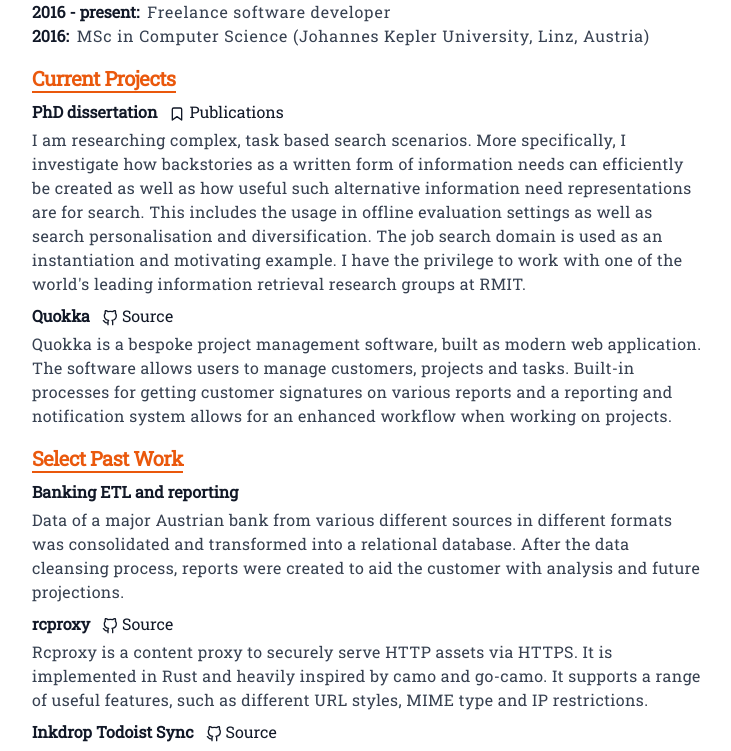
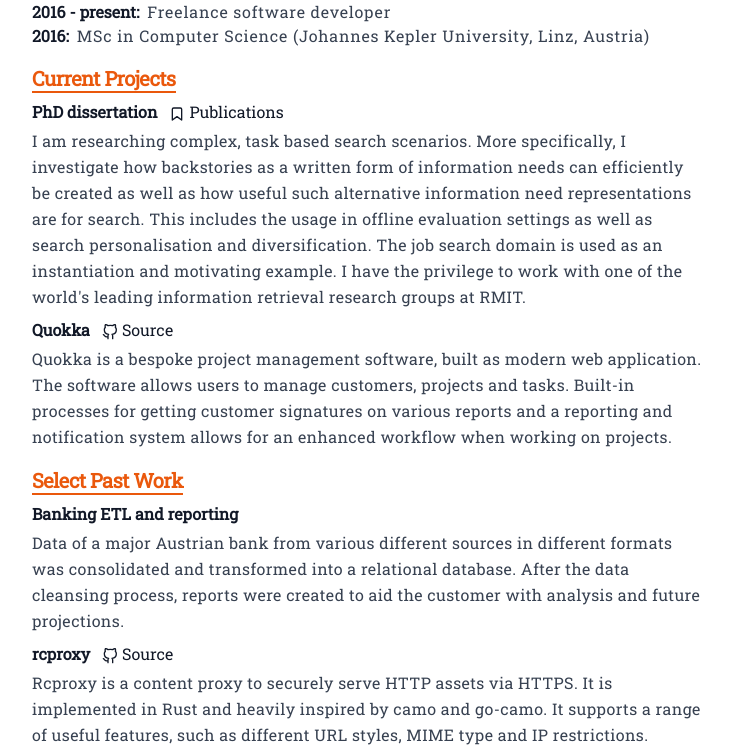
Before and after one commit to manuelsteiner/linkto.ms, a Next.js app: page / in a window 1280 px wide. Shown: the part 525-1276 px from the top of the page, without its empty margins (272-1003 px from the left). Built offline with nearby package versions, Linux system fonts and the light colour scheme.

Commit message:
adjust tracking for all paragraphs

```diff
--- a/components/works.tsx
+++ b/components/works.tsx
@@ -75,7 +75,9 @@ const Works = () => {
                   {project.link.title}
                 </a>
               )}
-              <p className="mt-1 tracking-wide">{project.text}</p>
+              <p className="mt-1 leading-relaxed tracking-wide">
+                {project.text}
+              </p>
             </li>
           );
         })}
@@ -103,7 +105,9 @@ const Works = () => {
                   {project.link.title}
                 </a>
               )}
-              <p className="mt-1 tracking-wide">{project.text}</p>
+              <p className="mt-1 leading-relaxed tracking-wide">
+                {project.text}
+              </p>
             </li>
           );
         })}
```
